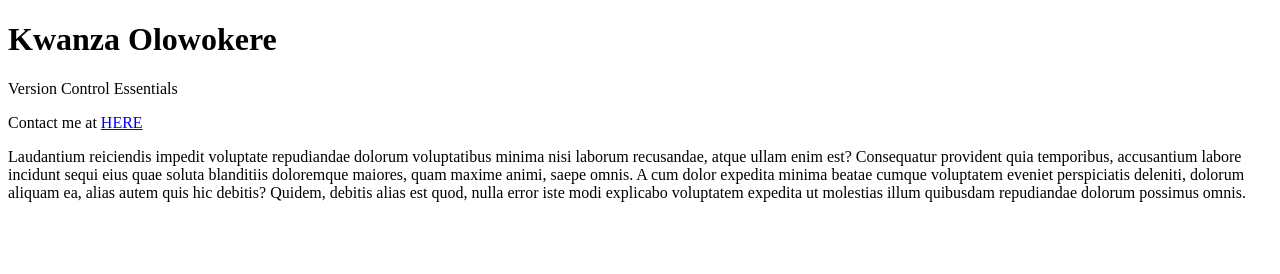
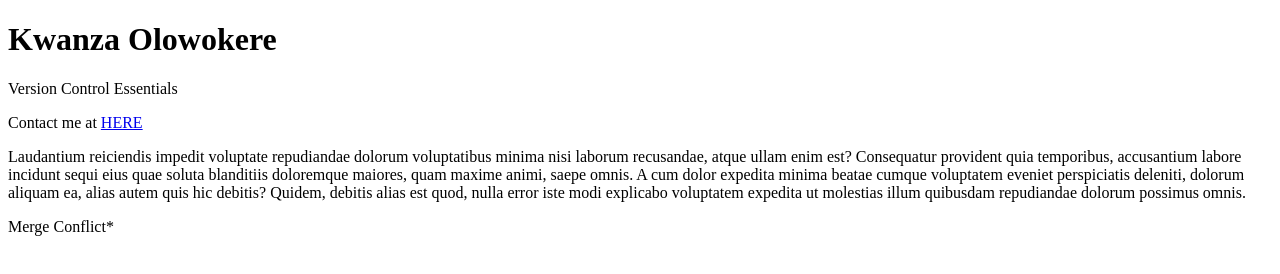
Before and after one commit to THFT90s/VCE-Demo, a plain HTML site: page contact.html in a window 1280 px wide. Drawn offline with Linux system fonts and the light colour scheme.

Commit message:
Update contact.html for merge conflict

```diff
--- a/contact.html
+++ b/contact.html
@@ -21,5 +21,6 @@ voluptatem eveniet perspiciatis deleniti, dolorum aliquam ea, alias autem quis h
 debitis? Quidem, debitis alias est quod, nulla error iste modi explicabo voluptatem
 expedita ut molestias illum quibusdam repudiandae dolorum possimus omnis.
 </p>
+<p> Merge Conflict* </p>
 </body>
 </html>
```
